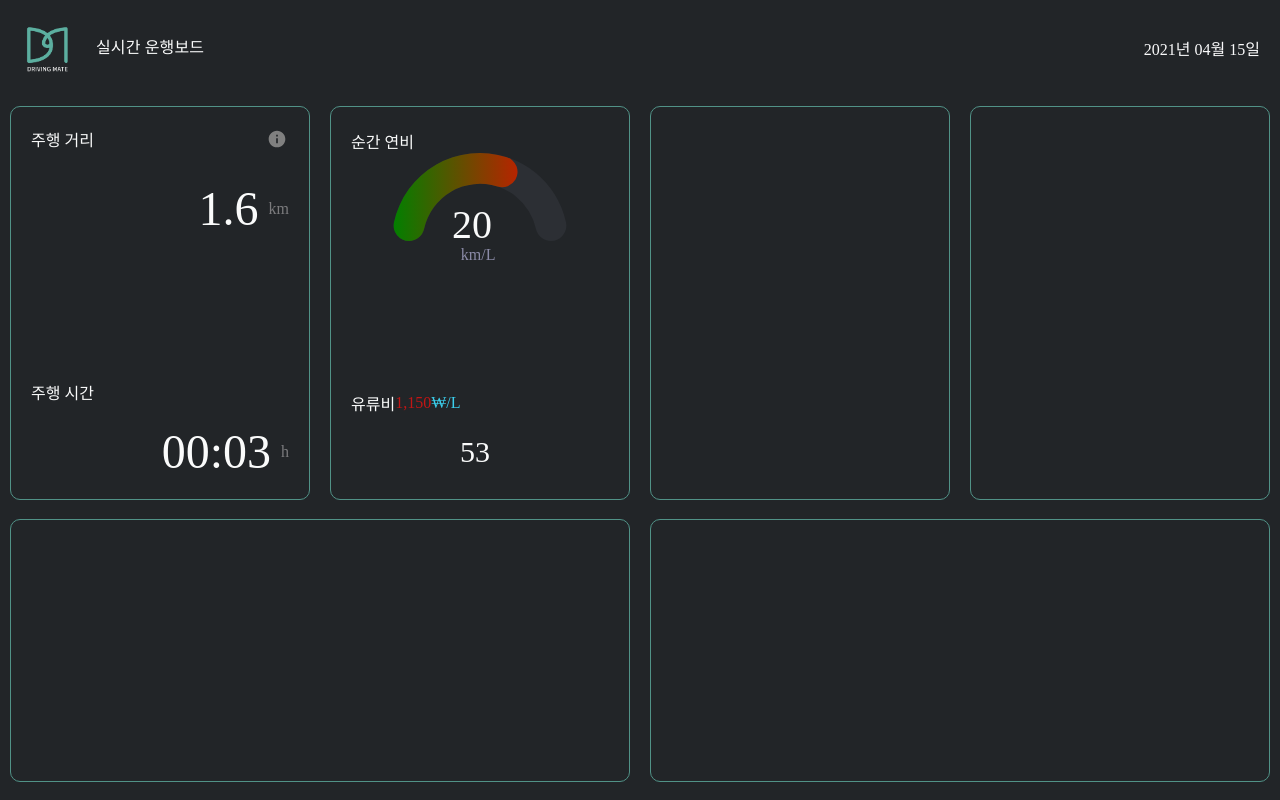
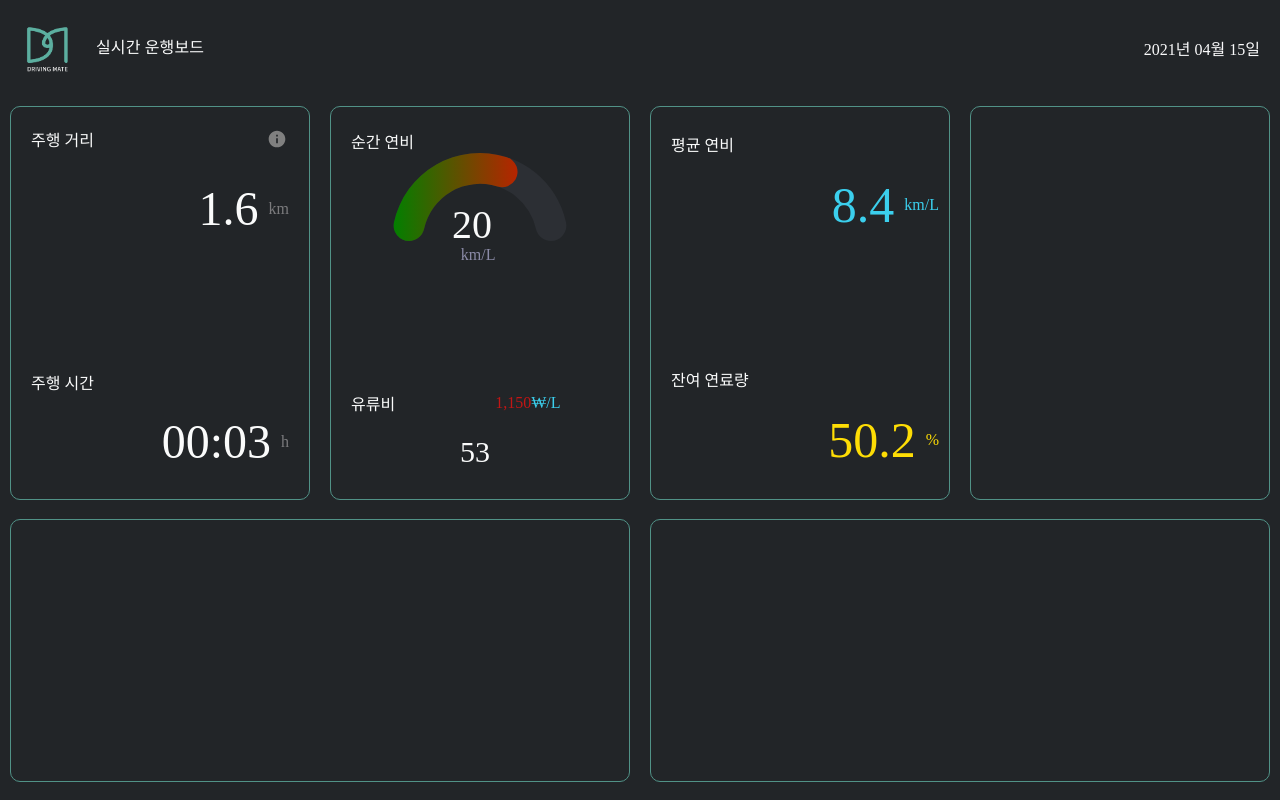
Before and after one commit to kimsehwan96/kpu_sp_rt_dashboard, a React (Create React App) app: page / in a window 1280 px wide. Built offline with nearby package versions, Linux system fonts and the light colour scheme.

Commit message:
Create FuelLevel Layout

```diff
--- a/src/Content/DrivingRecord/elements.js
+++ b/src/Content/DrivingRecord/elements.js
@@ -15,19 +15,18 @@ export const Card = styled.div`
   color: #fafbfb;
   margin-bottom: 20px;
   margin-left: 10px;
+  padding: 10px;
 `;
 
 export const CardHeader = styled.div`
   display: flex;
   justify-content: space-between;
   align-items: center;
-  margin: 10px 10px auto;
 `;
 
 export const CardContent = styled.div`
   display: flex;
   float: right;
   margin-top: 20px;
-  margin-right: 10px;
   align-items: center;
 `;
--- a/src/Content/FuelEfficiency/index.js
+++ b/src/Content/FuelEfficiency/index.js
@@ -1,7 +1,7 @@
 import React from 'react';
 import {Card, CardContent, CardHeader, Wrapper} from "./elements";
 import {BlueFont, Payload, RedFont, Title} from "../elements";
-import Gauge from "../FuelConsumption/Gauge";
+import Gauge from "./Gauge";
 
 const FuelEfficiency = () => {
     return (
--- a/src/Content/FuelLevel/elements.js
+++ b/src/Content/FuelLevel/elements.js
@@ -2,6 +2,7 @@ import styled from "styled-components";
 
 export const Wrapper = styled.div`
   display: flex;
+
   width: 25%;
   height: 95%;
   margin: 10px 10px auto;
@@ -12,4 +13,5 @@ export const Wrapper = styled.div`
 export const Card = styled.div`
   display: flex;
   flex-direction: column;
+  padding: 10px;
 `;
--- a/src/Content/FuelLevel/index.js
+++ b/src/Content/FuelLevel/index.js
@@ -1,10 +1,40 @@
 import React from 'react';
-import {Wrapper} from "../DrivingRecord/elements";
+import { Card,CardContent, CardHeader, Wrapper } from "../DrivingRecord/elements";
+import {BlueFont, Title, YellowFont} from "../elements";
 
 const FuelLevel = () => {
     return (
         <Wrapper>
-
+            <Card style={{ marginTop: '15px' }}>
+                <CardHeader>
+                    <Title>평균 연비</Title>
+                </CardHeader>
+                <CardContent>
+                    <BlueFont
+                        style={{ fontSize: "50px", marginRight: '10px' }}
+                    >
+                        8.4
+                    </BlueFont>
+                    <BlueFont>
+                        km/L
+                    </BlueFont>
+                </CardContent>
+            </Card>
+            <Card style={{ marginTop: '15px' }}>
+                <CardHeader>
+                    <Title>잔여 연료량</Title>
+                </CardHeader>
+                <CardContent>
+                    <YellowFont
+                        style={{ fontSize: "50px", marginRight: '10px' }}
+                    >
+                        50.2
+                    </YellowFont>
+                    <YellowFont>
+                        %
+                    </YellowFont>
+                </CardContent>
+            </Card>
         </Wrapper>
     );
 }
--- a/src/Content/elements.js
+++ b/src/Content/elements.js
@@ -45,4 +45,5 @@ export const YellowFont = styled.p`
 
 export const RedFont = styled.p`
   color: #c11615;
+  margin-left: 100px;
 `;
```
Also changed, not shown: src/Content/FuelEfficiency/Gauge.jsx (renamed from src/Content/FuelConsumption/Gauge.jsx).
